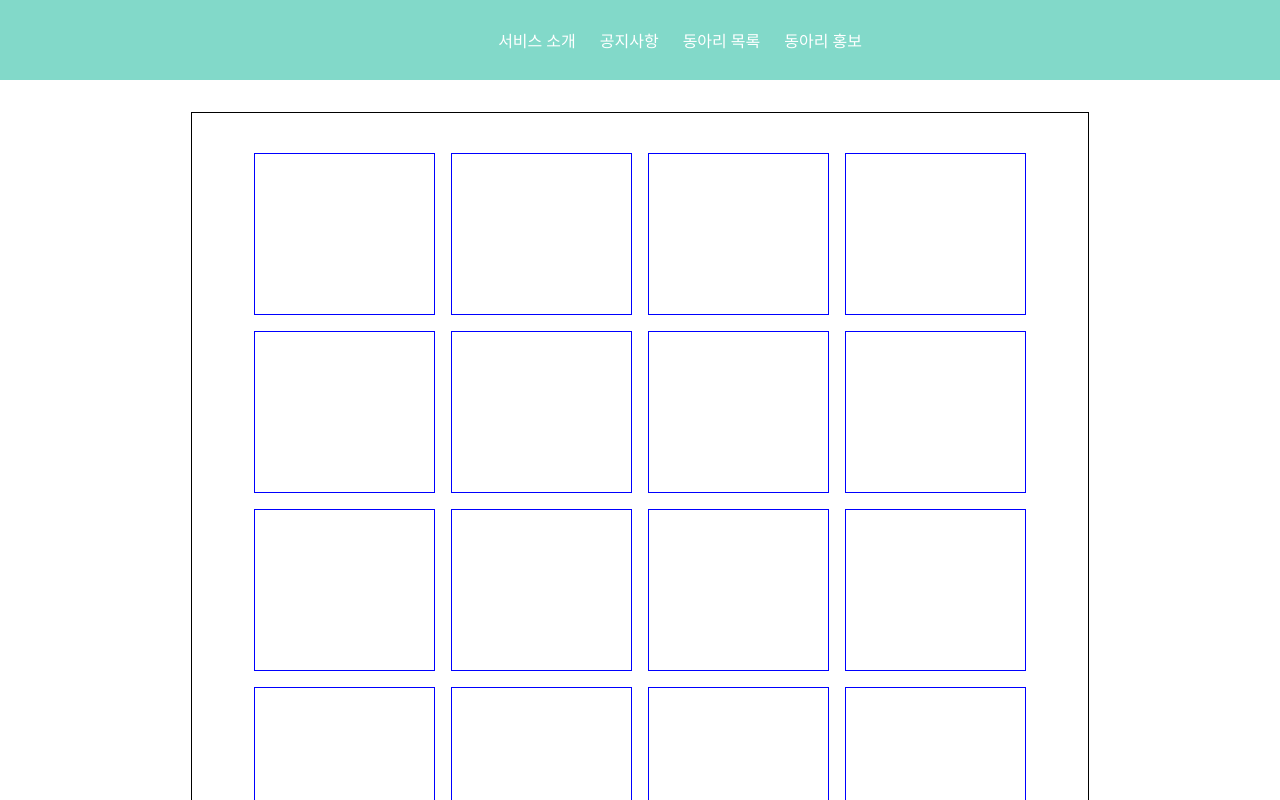
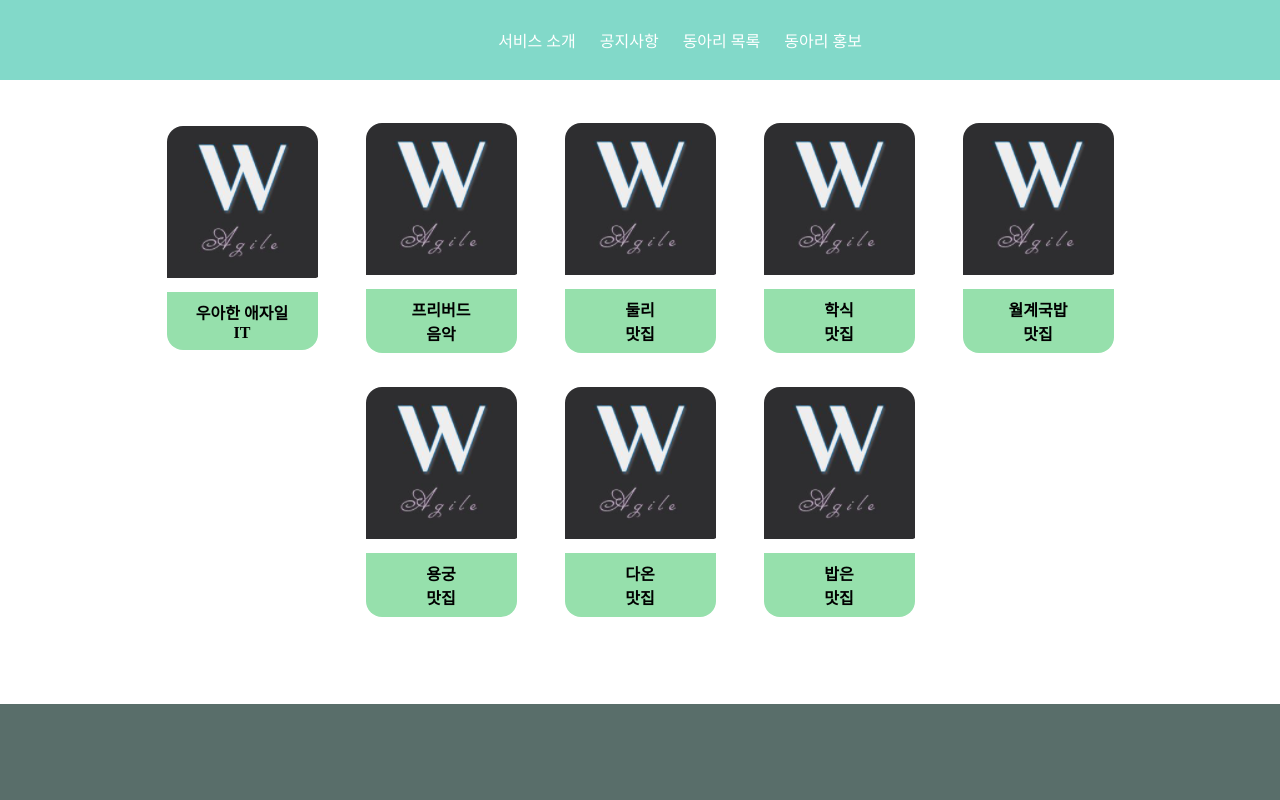
Before and after one commit to modern-agile-team/dongurami-front, a Next.js app: page /clublists in a window 1280 px wide. Shown: the top 800 px of the page. Built offline with nearby package versions, Linux system fonts and the light colour scheme.

Commit message:
Add(soonki/promotion): 동아리 홍보 게시판 레이아웃

```diff
--- a/src/components/ClubLists/ClubListContainer.js
+++ b/src/components/ClubLists/ClubListContainer.js
@@ -1,18 +1,19 @@
-import React, {useState} from 'react';
-import styles from './ClubListContainer.module.sass';
+import React from "react";
+import styles from "./ClubListContainer.module.sass";
+import wooae from "./wooae.jpeg";
+import Image from "next/image";
 
-const ClubListContainer = ({list}) => {
-    const {title, categories} = list
-    console.log(title, categories);
-    return (
-        <div className={styles.container}>
-            <div className={styles.img}>이미지</div>
-            <div className={styles.clubdata}>
-                <h2 className="clubtitle">{title}</h2>
-                <h4 className="clubcategories">{categories}</h4>
-            </div>
-        </div>
-    )
-}
+const ClubListContainer = ({ list }) => {
+  const { title, categories } = list;
+  return (
+    <div className={styles.container}>
+      <Image src={wooae} alt="" className={styles.img} />
+      <div className={styles.clubdata}>
+        <h4>{title}</h4>
+        <h4>{categories}</h4>
+      </div>
+    </div>
+  );
+};
 
 export default ClubListContainer;
--- a/src/components/ClubLists/ClubListContainer.module.sass
+++ b/src/components/ClubLists/ClubListContainer.module.sass
@@ -1,24 +1,20 @@
 .container
-   width: 20vw;
-   height: 40vh;
-   margin-right: 40px;
-   margin-bottom: 30px;
-   background-color: white;
-   overflow: hidden;
-   border: solid;
-   border-radius: 50px;
-   display: flex;
-   flex-direction: column;
-   align-items: center;
-   justify-content: center;
+    display: flex
+    flex-direction: column
+    align-items: center
+    justify-content: center
 
-   .img
-       width: 100%;
-       height: 100%;
-       text-align: center;
-       border: solid;
+.clubdata
+    width: 100%
+    background-color: #96e0ac
+    text-align: center
+    padding: 0.5rem 0
+    border-bottom-left-radius: 16px
+    border-bottom-right-radius: 16px
+    h4
+        margin: 0
 
-   .clubdata
-       display: flex;
-       flex-direction: column;
-       align-items: center;
+.img
+    border-top-left-radius: 16px
+    border-top-right-radius: 16px
+    cursor: pointer
--- a/src/components/ClubLists/ClubListState.module.sass
+++ /dev/null
@@ -1,6 +0,0 @@
-.listblock
-   width: 70vw;
-   margin: 0 auto;
-   display: flex;
-   justify-content: space-around;
-   flex-wrap: wrap;
--- a/src/components/ClubLists/ClubLists.js
+++ b/src/components/ClubLists/ClubLists.js
@@ -1,30 +1,49 @@
 import React from "react";
 import Header from "../Common/Header";
 import styles from "./ClubLists.module.sass";
-
+import ClubListContainer from "./ClubListContainer";
+const list = [
+  {
+    title: "우아한 애자일",
+    categories: "IT",
+  },
+  {
+    title: "프리버드",
+    categories: "음악",
+  },
+  {
+    title: "둘리",
+    categories: "맛집",
+  },
+  {
+    title: "학식",
+    categories: "맛집",
+  },
+  {
+    title: "월계국밥",
+    categories: "맛집",
+  },
+  {
+    title: "용궁",
+    categories: "맛집",
+  },
+  {
+    title: "다온",
+    categories: "맛집",
+  },
+  {
+    title: "밥은",
+    categories: "맛집",
+  },
+];
 function ClubLists() {
   return (
     <>
       <Header />
       <div className={styles.body}>
-        <div />
-        <div />
-        <div />
-        <div />
-        <div />
-        <div />
-        <div />
-        <div />
-        <div />
-        <div />
-        <div />
-        <div />
-        <div />
-        <div />
-        <div />
-        <div />
-        <div />
-        <div />
+        {list.map((lists, idx) => (
+          <ClubListContainer list={lists} key={idx} />
+        ))}
       </div>
     </>
   );
--- a/src/components/ClubLists/ClubLists.module.sass
+++ b/src/components/ClubLists/ClubLists.module.sass
@@ -1,16 +1,10 @@
 .body
     display: flex
+    justify-content: center
+    align-items: center
     margin: 0 auto
-    align-items: center
-    justify-content: center
-    width: 70vw
+    width: 90vw
     margin-top: 14vh
-    border: 1px solid black
     flex-wrap: wrap
-    padding-top: 2rem
-    padding-bottom: 2rem
     div
-        width: 20%
-        height: 20vh
-        border: 1px solid blue
-        margin: 0.5rem
+        margin: 0.7rem 1.5rem
```
Also changed, not shown: src/components/ClubLists/ClubListState.js (deleted, +0 -59 lines), src/pages/clubcontainer.js (deleted, +0 -9 lines), src/components/ClubLists/wooae.jpeg (renamed from src/components/ClubLists/우아한애자일.PNG).
